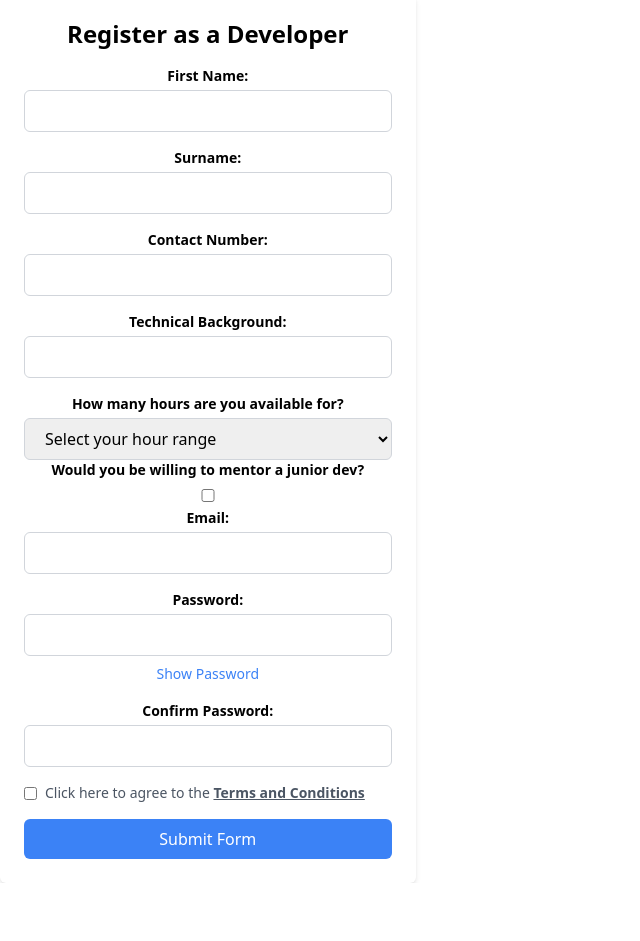
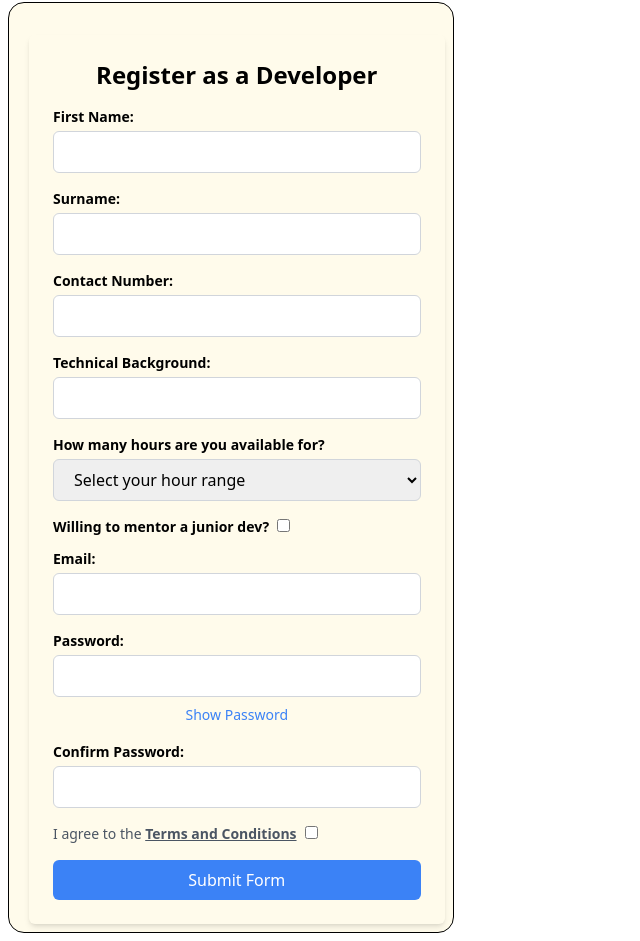
Before and after one commit to SchoolOfCode/Team-Build, a Next.js app in the folder team-5-final-project/: page /developers/register in a window 1280 px wide. Shown: the part 742-1683 px from the top of the page, without its empty margins (0-640 px from the left). Before the commit the page ends 1625 px from the top, so only its background shows below. Built offline with nearby package versions, Linux system fonts and the light colour scheme; no server answers.

Commit message:
dev reg completed and styling started

```diff
--- a/team-5-final-project/src/app/components/developerRegistration.jsx
+++ b/team-5-final-project/src/app/components/developerRegistration.jsx
@@ -153,8 +153,8 @@ try {
   };
 
   return (
-    <div className="min-h-screen flex items-center justify-center">
-      <div className="max-w-md w-full p-6 bg-white shadow-md rounded-md">
+    <div className="min-h-screen flex pt-8 justify-left pl-5 border border-black rounded-2xl p-2 m-2 bg-amber-50">
+      <div className="max-w-md w-full p-6 shadow-md rounded-md">
         <h1 className="text-2xl font-bold mb-4">Register as a Developer</h1>
         {regSuccess ? (
           <div>
@@ -170,7 +170,7 @@ try {
 
           >
             <div>
-              <label className="block text-sm font-semibold mb-1 text-black">
+              <label className="block text-sm font-semibold mb-1 text-black text-left">
                 First Name:
               </label>
               <input
@@ -183,7 +183,7 @@ try {
               />
             </div>
             <div>
-              <label className="block text-sm font-semibold mb-1 text-black">
+              <label className="block text-sm font-semibold mb-1 text-black text-left">
                 Surname:
               </label>
               <input
@@ -196,7 +196,7 @@ try {
               />
             </div>
             <div>
-              <label className="block text-sm font-semibold mb-1 text-black">
+              <label className="block text-sm font-semibold mb-1 text-black text-left">
                 Contact Number:
               </label>
               <input
@@ -210,7 +210,7 @@ try {
               />
             </div>
             <div>
-              <label className="block text-sm font-semibold mb-1 text-black">
+              <label className="block text-sm font-semibold mb-1 text-black text-left">
                 Technical Background:
               </label>
               <input
@@ -225,14 +225,14 @@ try {
             <div>
               <div>
                 <div>
-                  <label className="block text-sm font-semibold mb-1 text-black">
+                  <label className="block text-sm font-semibold mb-1 text-black text-left">
                     How many hours are you available for?
                   </label>
                   <select
                     name="hours_range"
                     onChange={handleInput}
                     value={registration.hours_range}
-                    className="w-full px-4 py-2 border border-gray-300 rounded-md"
+                    className="w-full px-4 py-2 border border-gray-300 rounded-md mb-1"
                     required
                   >
                     <option value="" disabled>
@@ -248,18 +248,20 @@ try {
               </div>
 
               <div>
-                <label className="block text-sm font-semibold mb-1 text-black">
-                  Would you be willing to mentor a junior dev?
-                </label>
-                <input
+                <label className="block text-sm font-semibold mb-3 mt-3 text-black text-left">
+                  Willing to mentor a junior dev?
+                  <input
                   type="checkbox"
                   name="possible_mentor"
                   onChange={handleChkBoxInput}
                   value={registration.possible_mentor}
-                  className="w-full px-4 py-2 border border-gray-300 rounded-md"
+                  className="ml-2"
+                  // className="w-full px-4 py-2 border border-gray-300 rounded-md"
                   />
+                </label>
+
               </div>
-              <label className="block text-sm font-semibold mb-1 text-black">
+              <label className="block text-sm font-semibold mb-1 text-black text-left">
                 Email:
               </label>
               <input
@@ -272,7 +274,7 @@ try {
               />
             </div>
             <div>
-              <label className="block text-sm font-semibold mb-1 text-black">
+              <label className="block text-sm font-semibold mb-1 text-black text-left">
                 Password:
               </label>
               <input
@@ -286,13 +288,13 @@ try {
               <button
                 type="button"
                 onClick={() => setShowPassword(!showPassword)}
-                className="text-blue-500 text-sm mt-2 inline-block"
+                className="text-blue-500 text-sm mt-2 inline-block text-left"
               >
                 {showPassword ? "Hide" : "Show"} Password
               </button>
             </div>
             <div>
-              <label className="block text-sm font-semibold mb-1 text-black">
+              <label className="block text-sm font-semibold mb-1 text-black text-left">
                 Confirm Password:
               </label>
               <input
@@ -306,21 +308,21 @@ try {
             </div>
             <div>
             <div className="flex items-center">
-                <input
+                                <span className="text-sm text-gray-600">
+                  I agree to the{" "}
+                  <Link href="../termsandconditions">
+                    <u>
+                      <b>Terms and Conditions</b>
+                    </u>
+                    <input
                   type="checkbox"
                   id="terms&conditions"
                   name="t_and_c"
                   onChange={handleChkBoxInput}
                   value={registration.t_and_c}
-                  className="mr-2"
+                  className="ml-2"
                   required
                 />
-                <span className="text-sm text-gray-600">
-                  Click here to agree to the{" "}
-                  <Link href="../termsandconditions">
-                    <u>
-                      <b>Terms and Conditions</b>
-                    </u>
                   </Link>
                 </span>
               </div>
```
